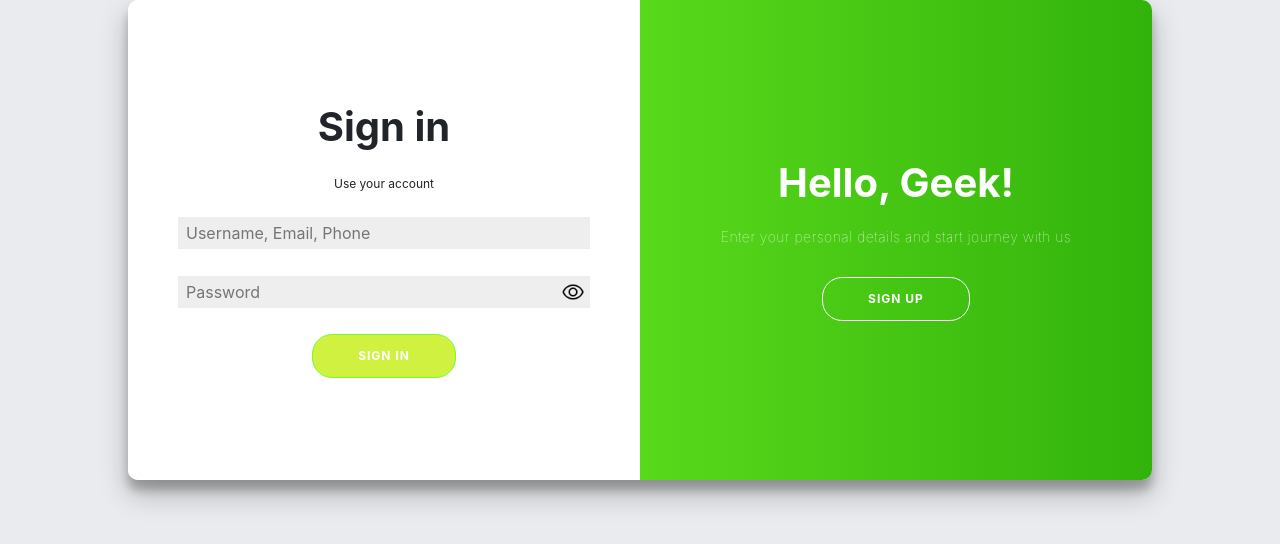
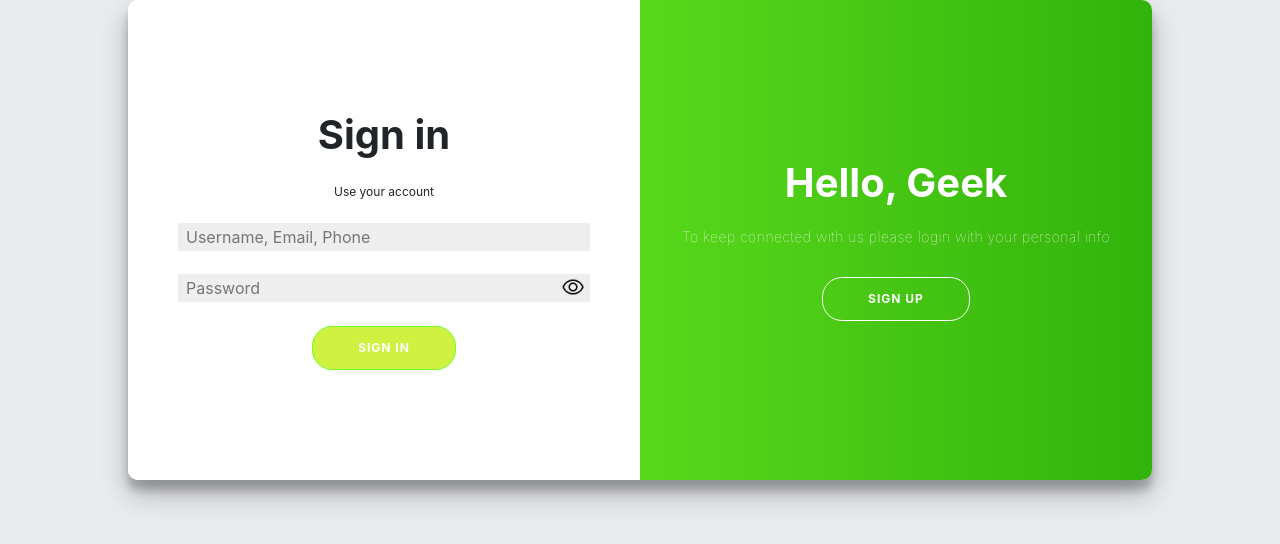
Before and after one commit to Mohammad-W-Momani/GeekBooks, a React (Create React App) app in the folder front-end/: page / in a window 1280 px wide. Shown: the top 544 px of the page. Built offline with nearby package versions, Linux system fonts and the light colour scheme.

Commit message:
Edit style for input

```diff
--- a/front-end/src/components/Entry/EntryStyle/Entry.css
+++ b/front-end/src/components/Entry/EntryStyle/Entry.css
@@ -1,5 +1,28 @@
 @import url("https://fonts.googleapis.com/css?family=Montserrat:400,800");
-.btn--entry {
+small {
+  font-size: 10px;
+  color: red;
+  display: -webkit-box;
+  display: -ms-flexbox;
+  display: flex;
+  -ms-flex-item-align: start;
+      align-self: flex-start;
+  margin-bottom: 0;
+}
+
+.labelShow {
+  opacity: 1;
+  -webkit-transform: translateY(0);
+          transform: translateY(0);
+}
+
+.labelHiding {
+  opacity: 0;
+  -webkit-transform: translateY(2rem);
+          transform: translateY(2rem);
+}
+
+.btn--primary {
   border-radius: 20px;
   border: 1px solid #6eff2b;
   background-color: #d1f140;
@@ -15,12 +38,12 @@
   transition: transform 80ms ease-in, -webkit-transform 80ms ease-in;
 }
 
-.btn--entry:active {
+.btn--primary:active {
   -webkit-transform: scale(0.95);
           transform: scale(0.95);
 }
 
-.btn--entry:focus {
+.btn--primary:focus {
   outline: none;
 }
 
@@ -44,13 +67,6 @@
 .container h1 {
   font-weight: bold;
   margin: 0;
-}
-
-.container a {
-  color: #333;
-  font-size: 14px;
-  text-decoration: none;
-  margin: 15px 0;
 }
 
 .container__form {
@@ -81,11 +97,17 @@
   text-align: center;
 }
 
+.container__form > form > div > input {
+  background-color: #eee;
+  border: none;
+  padding: 2px 8px;
+  width: 100%;
+}
+
 .container__form > form > input {
   background-color: #eee;
   border: none;
-  padding: 6px 8px;
-  margin: 4px 0;
+  padding: 2px 8px;
   width: 100%;
 }
 
@@ -101,7 +123,7 @@
 
 .container__form > form > div > label {
   margin-bottom: 0;
-  font-size: 10px;
+  font-size: 15px;
 }
 
 .container__form > form span {
@@ -119,18 +141,6 @@
   left: 0;
   width: 50%;
   z-index: 2;
-}
-
-.username-label {
-  opacity: 0;
-  -webkit-transform: translateY(2rem);
-          transform: translateY(2rem);
-}
-
-.username-label1 {
-  opacity: 1;
-  -webkit-transform: translateY(0);
-          transform: translateY(0);
 }
 
 input:focus::-webkit-input-placeholder {
@@ -287,4 +297,18 @@ input:focus::placeholder {
     z-index: 5;
   }
 }
+
+#input_container {
+  position: relative;
+  direction: ltr;
+  width: 100%;
+}
+
+#input_img {
+  position: absolute;
+  bottom: 2.5px;
+  right: 5px;
+  width: 24px;
+  height: 24px;
+}
 /*# sourceMappingURL=Entry.css.map */
--- a/front-end/src/components/Entry/EntryStyle/Entry.scss
+++ b/front-end/src/components/Entry/EntryStyle/Entry.scss
@@ -72,15 +72,13 @@ small {
             &>div>input {
                 background-color: #eee;
                 border: none;
-                padding: 4px 8px;
-                margin: 2px 0;
+                padding: 2px 8px;
                 width: 100%;
             }
             &>input {
                 background-color: #eee;
                 border: none;
-                padding: 4px 8px;
-                margin: 2px 0;
+                padding: 2px 8px;
                 width: 100%;
             }
             &>div {
@@ -214,7 +212,7 @@ input:focus::placeholder {
 
 #input_img {
     position: absolute;
-    bottom: 5.5px;
+    bottom: 2.5px;
     right: 5px;
     width: 24px;
     height: 24px;
--- a/front-end/src/components/Entry/Login.jsx
+++ b/front-end/src/components/Entry/Login.jsx
@@ -107,17 +107,18 @@ const Login = () => {
       <div className="overlay-container">
         <div className="overlay">
           <div className="overlay--panel overlay--left">
-            <h1>Already Geeks!</h1>
-            <p>
-              To keep connected with us please login with your personal info
-            </p>
+            <h1>Already Geeks?</h1>
+            <p>Enter your personal details and start journey with us</p>
+
             <button className="btn--primary btn--ghost" onClick={transitions}>
               Sign In
             </button>
           </div>
           <div className="overlay--panel overlay--right">
-            <h1>Hello, Geek!</h1>
-            <p>Enter your personal details and start journey with us</p>
+            <h1>Hello, Geek</h1>
+            <p>
+              To keep connected with us please login with your personal info
+            </p>
             <button className="btn--primary btn--ghost" onClick={transitions}>
               Sign Up
             </button>
```
Also changed, not shown: 1 other file (tests, documents, lock files or other folders).
